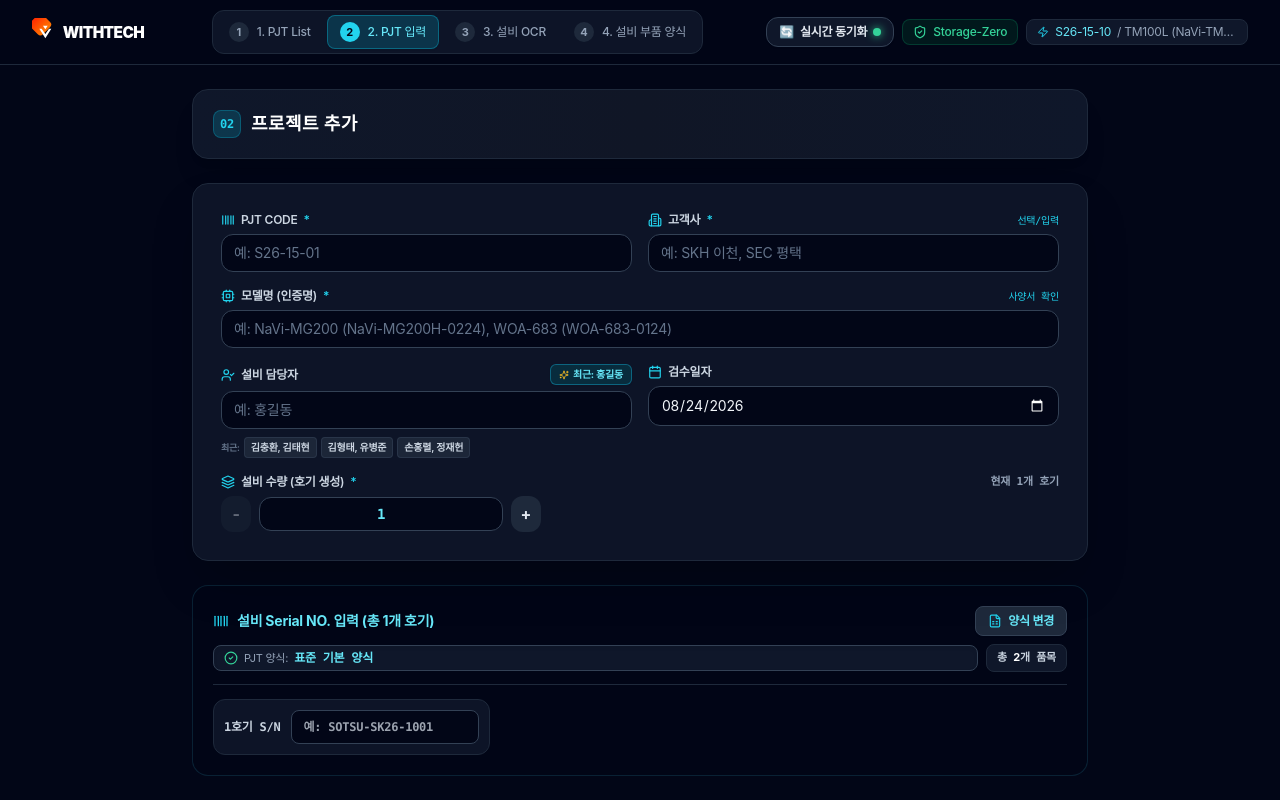
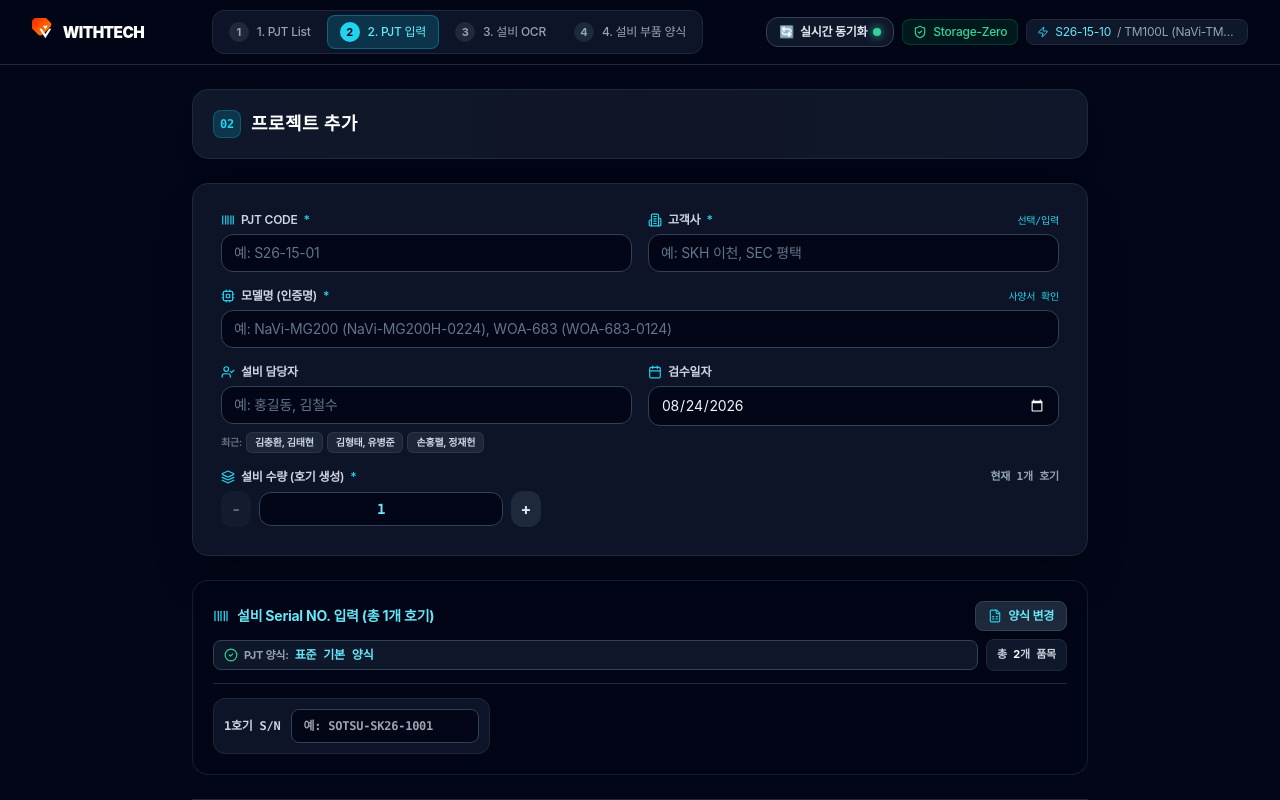
Before and after one commit to wo55206046-creator/VISION-PASS, a Next.js app: page / in a window 1280 px wide. Both pictures are taken after a click on the button "신규 PJT 추가". Shown: the top 800 px of the page. Built offline with nearby package versions, Linux system fonts and the light colour scheme.

Commit message:
Streamline PresetModal header and cards with top delete and bottom action alignment

```diff
--- a/src/components/EquipmentUnitStep.tsx
+++ b/src/components/EquipmentUnitStep.tsx
@@ -368,6 +368,25 @@ export const EquipmentUnitStep: React.FC<EquipmentUnitStepProps> = ({
         onClose={() => setIsPresetModalOpen(false)}
         onAddParts={handleAddPresetParts}
         onReplaceParts={handleUpdateCurrentParts}
+        onSelectTemplate={(template) => {
+          onUpdate((prev) => {
+            const templateParts = template.parts.map((p) => ({
+              ...p,
+              id: generateId(),
+              detectedSerial: "",
+              isVerified: false,
+            }));
+            return {
+              ...prev,
+              templateName: template.modelName,
+              equipmentUnits: prev.equipmentUnits.map((u) =>
+                u.unitIndex === activeUnitIndex
+                  ? { ...u, parts: templateParts }
+                  : u
+              ),
+            };
+          });
+        }}
         currentUnitParts={currentUnit?.parts || []}
       />
 
--- a/src/components/ProjectMasterStep.tsx
+++ b/src/components/ProjectMasterStep.tsx
@@ -155,7 +155,8 @@ export const ProjectMasterStep: React.FC<ProjectMasterStepProps> = ({
 
       return {
         ...prev,
-        equipmentName: template.modelName, // 선택한 양식명으로 즉시 통일
+        templateName: template.modelName, // 선택된 모델 양식명 명시적 저장
+        equipmentName: prev?.equipmentName || template.modelName, // 모델명이 비어있을 경우 자동 채움
         equipmentUnits: updatedUnits,
       };
     });
@@ -259,28 +260,15 @@ export const ProjectMasterStep: React.FC<ProjectMasterStepProps> = ({
         {/* 3. 설비 담당자 (좌) & 검수일자 (우) */}
         <div className="grid grid-cols-2 gap-2.5 sm:gap-4">
           {/* 설비 담당자 */}
-          <div className="space-y-1.5">
-            <div className="flex items-center justify-between">
-              <label className="flex items-center gap-1.5 text-xs font-semibold text-slate-300">
-                <UserCheck className="h-3.5 w-3.5 text-cyan-400" />
-                <span>설비 담당자</span>
-              </label>
-              {lastInspector && (
-                <button
-                  type="button"
-                  onClick={() => onUpdate((prev) => ({ ...prev, inspectorName: lastInspector }))}
-                  className="text-[10px] font-bold text-cyan-300 bg-cyan-950/80 border border-cyan-700/80 px-2 py-0.5 rounded-md hover:bg-cyan-900 transition-all flex items-center gap-1 cursor-pointer shadow-sm"
-                  title="최근 사용된 설비 담당자로 즉시 입력"
-                >
-                  <Sparkles className="h-2.5 w-2.5 text-amber-400" />
-                  <span>최근: {lastInspector}</span>
-                </button>
-              )}
-            </div>
+          <div className="space-y-1.5 min-w-0">
+            <label className="flex items-center gap-1.5 text-xs font-semibold text-slate-300">
+              <UserCheck className="h-3.5 w-3.5 text-cyan-400" />
+              <span>설비 담당자</span>
+            </label>
             <input
               type="text"
               list="inspector-datalist-step2"
-              placeholder="예: 홍길동"
+              placeholder="예: 홍길동, 김철수"
               value={project.inspectorName}
               onChange={(e: React.ChangeEvent<HTMLInputElement>) =>
                 onUpdate((prev) => ({ ...prev, inspectorName: e.target.value }))
@@ -293,19 +281,20 @@ export const ProjectMasterStep: React.FC<ProjectMasterStepProps> = ({
               ))}
             </datalist>
 
-            {/* 최근 설비 담당자 퀵 추천 태그 (원터치 선택) */}
+            {/* 최근 설비 담당자 퀵 추천 태그 (오른쪽으로 ㅡ자 수평 1행 배치) */}
             {recentInspectors.length > 0 && (
-              <div className="flex flex-wrap items-center gap-1 pt-0.5">
-                <span className="text-[9px] text-slate-500 font-semibold shrink-0">최근:</span>
-                {recentInspectors.slice(0, 3).map((name) => (
+              <div className="flex items-center gap-1 overflow-x-auto no-scrollbar whitespace-nowrap pt-0.5">
+                <span className="text-[10px] text-slate-500 font-semibold shrink-0">최근:</span>
+                {recentInspectors.map((name) => (
                   <button
                     key={name}
                     type="button"
                     onClick={() => onUpdate((prev) => ({ ...prev, inspectorName: name }))}
-                    className={`px-1.5 py-0.5 rounded text-[10px] font-semibold transition-all cursor-pointer ${project.inspectorName === name
+                    className={`px-2 py-0.5 rounded-md text-[10px] font-semibold transition-all cursor-pointer shrink-0 ${
+                      project.inspectorName === name
                         ? "bg-cyan-500 text-slate-950 font-bold shadow-glow-cyan"
                         : "bg-slate-800/90 text-slate-300 hover:bg-slate-700 hover:text-cyan-300 border border-slate-700/60"
-                      }`}
+                    }`}
                   >
                     {name}
                   </button>
@@ -405,16 +394,19 @@ export const ProjectMasterStep: React.FC<ProjectMasterStepProps> = ({
           {/* 2. 하단 행: 좌측 PJT 양식 명칭 & 우측 총 N개 품목 */}
           <div className="flex items-center justify-between gap-2">
             {/* PJT 양식 명칭 */}
-            <div className="flex items-center gap-1.5 bg-slate-900 px-2.5 py-1 rounded-lg border border-slate-700 text-xs shadow-inner min-w-0 flex-1">
+            <div className="flex items-center gap-1.5 bg-slate-900 px-2.5 py-1.5 rounded-lg border border-slate-700 text-xs shadow-inner min-w-0 flex-1">
               <CheckCircle2 className="h-3.5 w-3.5 text-emerald-400 shrink-0" />
-              <span className="text-slate-400 text-[11px] shrink-0">PJT 양식:</span>
-              <span className="font-bold text-cyan-300 font-mono truncate" title={project.equipmentName}>
-                {project.equipmentName || "표준 기본 양식"}
+              <span className="text-slate-400 text-[11px] shrink-0 font-bold">PJT 양식:</span>
+              <span
+                className="font-bold text-cyan-300 font-mono truncate text-xs"
+                title={project.templateName || project.equipmentName || "표준 기본 양식"}
+              >
+                {project.templateName || project.equipmentName || "표준 기본 양식"}
               </span>
             </div>
 
             {/* 총 품목 개수 (양식변경 버튼 바로 아래) */}
-            <span className="bg-slate-900 text-slate-300 px-2.5 py-1 rounded-lg text-[11px] font-mono border border-slate-800 font-semibold shrink-0 whitespace-nowrap">
+            <span className="bg-slate-900 text-slate-300 px-2.5 py-1.5 rounded-lg text-[11px] font-mono border border-slate-800 font-semibold shrink-0 whitespace-nowrap">
               총 <strong className="text-white font-bold">{project.equipmentUnits[0]?.parts?.length || 0}</strong>개 품목
             </span>
           </div>
--- a/src/types/index.ts
+++ b/src/types/index.ts
@@ -24,6 +24,7 @@ export interface ProjectMaster {
   site: string;                 // 사업장 (ex. SEC_천안, SEC_화성, SKH_이천 등)
   pjtCode: string;              // PJT CODE (ex. S26-01-14)
   equipmentName: string;        // 설비명 (ex. SOT-200S)
+  templateName?: string;        // 적용된 PJT BOM 양식 모델명 (ex. TM100L (NaVi-TM100L-0312))
   quantity: number;             // 설비 수량 (ex. 2)
   equipmentUnits: EquipmentUnit[]; // 수량에 맞춰 동적으로 생성/관리되는 개별 설비 리스트
   inspectorName: string;        // 검사자/작업자명
```
Also changed, not shown: src/components/PresetModal.tsx (+38 -57 lines).
